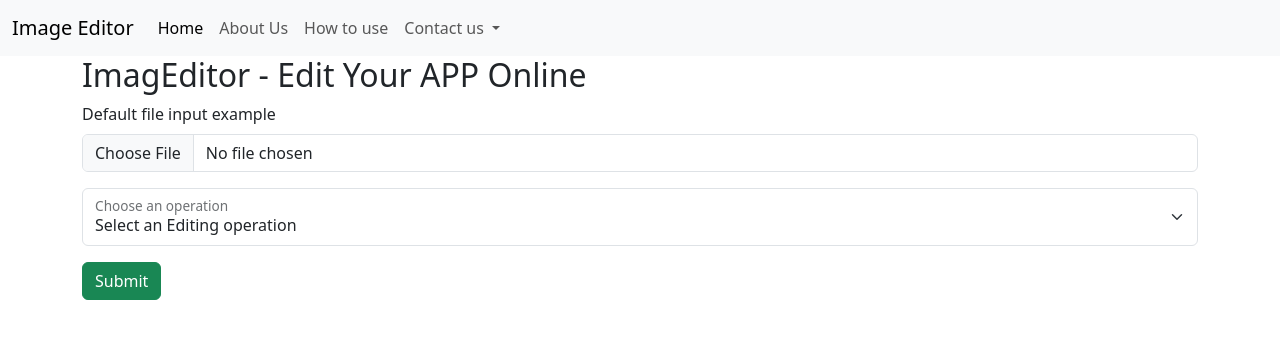
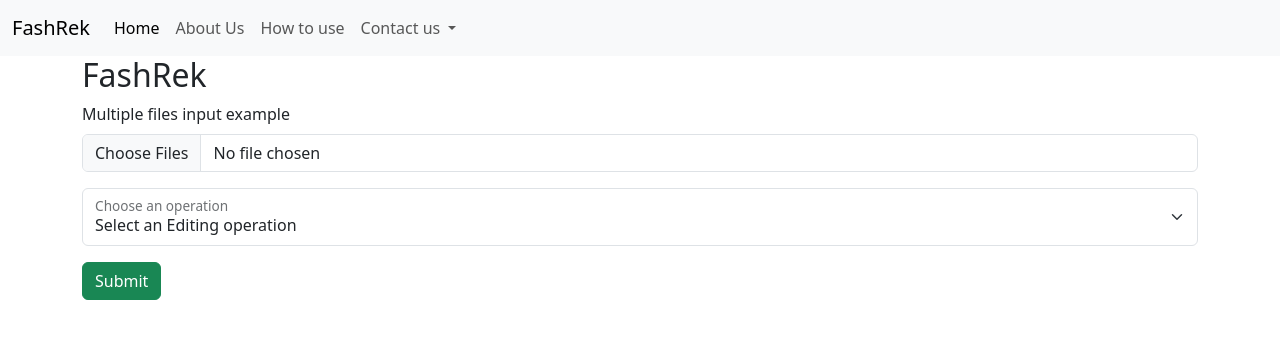
Before and after one commit to aayaan14/ImageEditor, a Flask app: page / in a window 1280 px wide. Shown: the top 339 px of the page. Run offline with Flask 3, Linux system fonts and the light colour scheme.

Commit message:
made changes in fashrek

```diff
--- a/main.py
+++ b/main.py
@@ -37,20 +37,24 @@ def edit():
     if request.method == 'POST':
         operation = request.form.get('operation')
         # check if the post request has the file part
-        if 'file' not in request.files:
-            flash('No file part')
-            return 'error'
-        file = request.files['file']
+        # if 'file' not in request.files:
+            # flash('No file part')
+            # return 'error'
+
+        files = request.files.getlist("file")
+        # file = request.files['file']
         # If the user does not select a file, the browser submits an
         # empty file without a filename.
-        if file.filename == '':
-            flash('No selected file')
-            return 'error'
-        if file and allowed_file(file.filename):
+        # if file.filename == '':
+        #     flash('No selected file')
+        #     return 'error'
+        for file in files:
+            # file.save(file.filename)
+            # if file and allowed_file(file.filename):
             filename = secure_filename(file.filename)
             file.save(os.path.join(app.config['UPLOAD_FOLDER'], filename))
             processImage(filename, operation)
-            flash(f"Your image has been processed and is available here  <a href='/static/{filename}'> here")
+            flash(f"Your image has been processed and is available <a href='/static/{filename}'> here")
 
     return render_template('index.html')
 
--- a/templates/index.html
+++ b/templates/index.html
@@ -12,7 +12,7 @@
 <body>
     <nav class="navbar navbar-expand-lg bg-body-tertiary">
         <div class="container-fluid">
-            <a class="navbar-brand" href="/">Image Editor</a>
+            <a class="navbar-brand" href="/">FashRek</a>
             <button class="navbar-toggler" type="button" data-bs-toggle="collapse" data-bs-target="#navbarNavDropdown"
                 aria-controls="navbarNavDropdown" aria-expanded="false" aria-label="Toggle navigation">
                 <span class="navbar-toggler-icon"></span>
@@ -61,12 +61,13 @@
     {% block body %}{% endblock %}
 
     <div class="container">
-        <h1 class="fs-2 text">ImagEditor - Edit Your APP Online</h1>
+        <h1 class="fs-2 text">FashRek</h1>
         <form action="/edit" method="post" enctype="multipart/form-data">
             <div class="mb-3">
-                <label for="formFile" class="form-label">Default file input example</label>
-                <input class="form-control" type="file" name="file" id="formFile">
+                <label for="formFileMultiple" class="form-label">Multiple files input example</label>
+                <input class="form-control" type="file" name="file" id="formFileMultiple" multiple>
             </div>
+
             <div class="mb-3">
 
                 <div class="form-floating">
```
Also changed, not shown: static/wallpaperflare.com_wallpaper.jpg (added), uploads/wallpaperflare.com_wallpaper.jpg (added).
